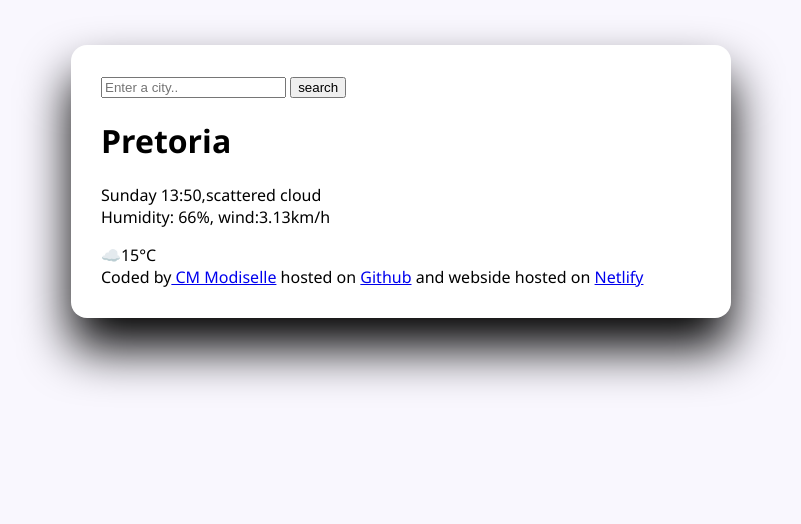
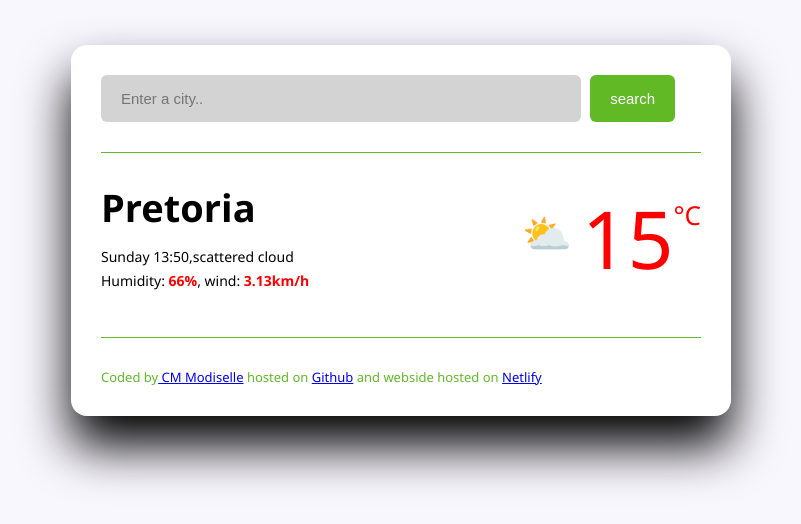
Before and after one commit to BelloCM/Keep-warm, a plain HTML site: page index.html in a window 1280 px wide. Shown: the whole page, without its empty margins (239-1040 px from the left). Drawn offline with Linux system fonts and the light colour scheme.

Commit message:
added basic CSS

```diff
--- a/index.html
+++ b/index.html
@@ -9,24 +9,31 @@
 <body>
     <div class="weather-app">
 
-        <head>
-            <form>
-                <input type="search" placeholder="Enter a city.." required/>
-                <input type="submit" value="search"/>
+        <header>
+            <form class="search-form">
+                <input type="search" placeholder="Enter a city.." required class="search-form-input"/>
+                <input type="submit" value="search" class="search-form-button"/>
             </form>
-        </head>
+        </header>
         <main>
-            <div>
-                <h1>
+            <div class="weather-app-data">
+               <div>
+                   <h1 class="weather-app-city">
                     Pretoria
-                </h1>
-                <p>
+                  </h1>
+                  <p class="weather-app-details">
                     Sunday 13:50,scattered cloud
                     <br />
-                    Humidity: 66%, wind:3.13km/h
-                </p>
+                    Humidity: <strong> 66%</strong>, wind:  <strong> 3.13km/h</strong>
+                   </p>
+             </div>
+
+               <div class="weather-app-temperature-container">
+                     <div class="weather-app-icon">⛅</div>
+                     <div class="weather-app-temperature">15</div>
+                      <div class="weather-app-unit">&degC</div>
+                    </div>
             </div>
-            <div>☁️15&degC</div>
         </main>
         <footer>
             Coded by<a href=" https://github.com/BelloCM" target="_blank"> CM Modiselle</a>
--- a/style.css
+++ b/style.css
@@ -12,3 +12,93 @@ body {
     border-radius: 16px;
     padding: 30px;
 }
+header{
+    border-bottom: 1px solid rgb(96, 185, 37);
+    padding: 0 0 30px 0;
+}
+
+.search-form{
+
+
+
+}
+
+.search-form-button{
+    background-color: rgb(96, 185, 37);
+    padding: 15px 20px;
+    border: none;
+    border-radius: 6px;
+    color: white;
+    font-size: 15px;
+    margin-left: 5px;
+
+
+}
+
+.search-form-input {
+    background-color: lightgrey;
+    border: none;
+    border-radius: 6px;
+    width: 80%;
+    font-size: 15px;
+    padding: 15px 20px;
+
+
+}
+
+main{
+padding: 30px  0;
+
+}
+
+.weather-app-city{
+margin: 0;
+font-size: 38px;
+line-height: 48px;
+
+}
+
+.weather-app-details{
+font-size: 14px;
+line-height: 24px;
+font-weight: 500;
+
+
+}
+.weather-app-details strong{
+    color: red;
+}
+
+.weather-app-temperature-container{
+    display: flex;
+    justify-content: space-between;
+    color: red;
+
+}
+.weather-app-temperature{
+    font-size: 80px;
+    margin-left: 10px;
+}
+
+.weather-app-icon{
+    font-size: 40px;
+    margin-top: 22px;
+}
+.weather-app-unit{
+margin-top:14px ;
+font-size: 26px;
+
+}
+
+.weather-app-data{
+    display: flex;
+    justify-content: space-between;
+}
+
+
+footer{
+    border-top: 1px solid rgb(96, 185, 37);
+    padding: 30px 0 0 0;
+    color: rgb(96, 185, 37);
+    font-size: 13px;
+}
```
